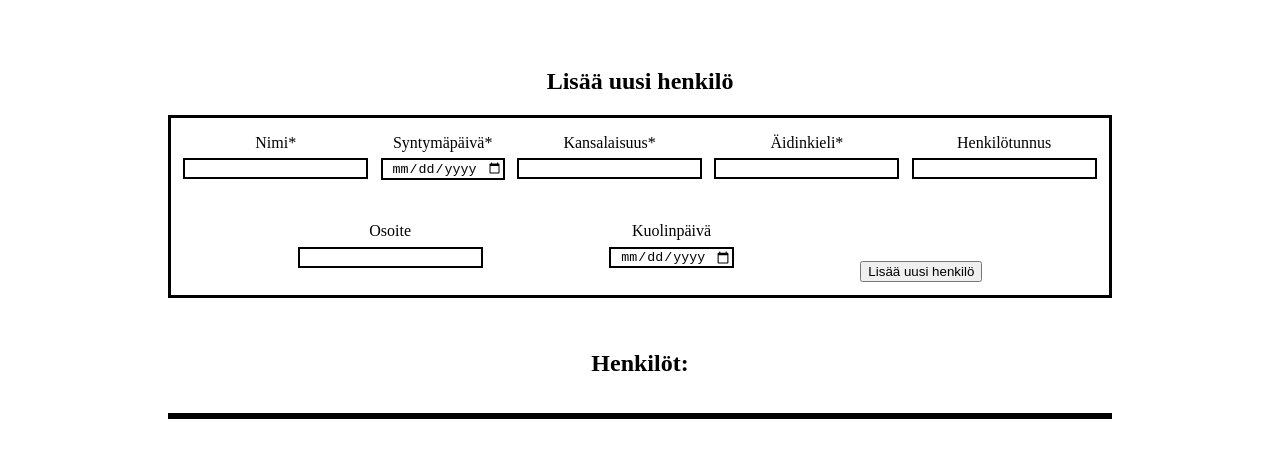
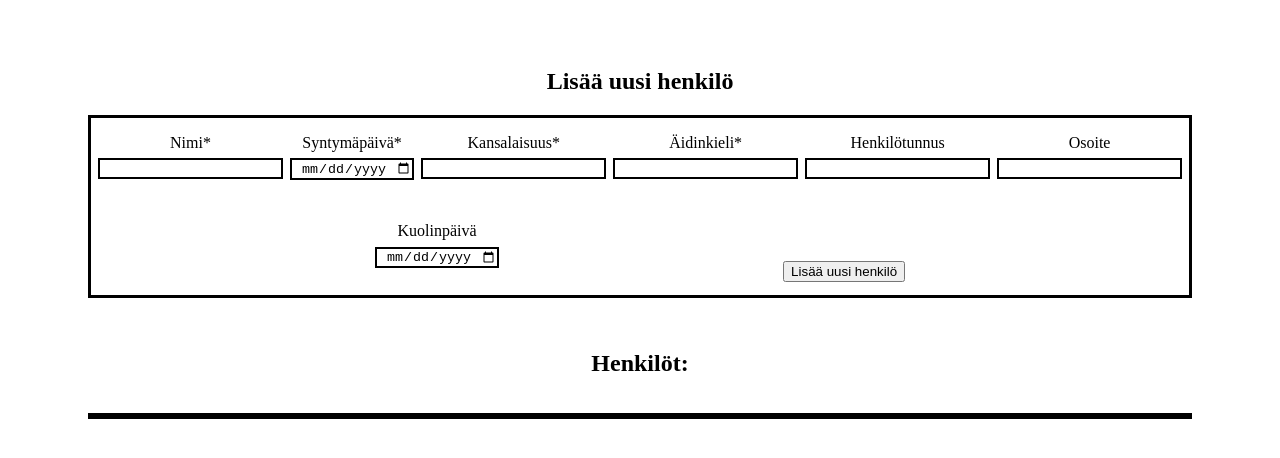
Before and after one commit to JJarvenpaa/cgi_assignment, an Angular app: page / in a window 1280 px wide. Shown: the top 458 px of the page. Built offline with nearby package versions, Linux system fonts and the light colour scheme; no server answers.

Commit message:
Decrease app margin left and right

```diff
--- a/src/app/app.component.css
+++ b/src/app/app.component.css
@@ -1,5 +1,5 @@
 .app-container {
-   margin: 3em 10em 5em 10em;
+   margin: 3em 5em 0em 5em;
    padding: 0;
 }
 
```
